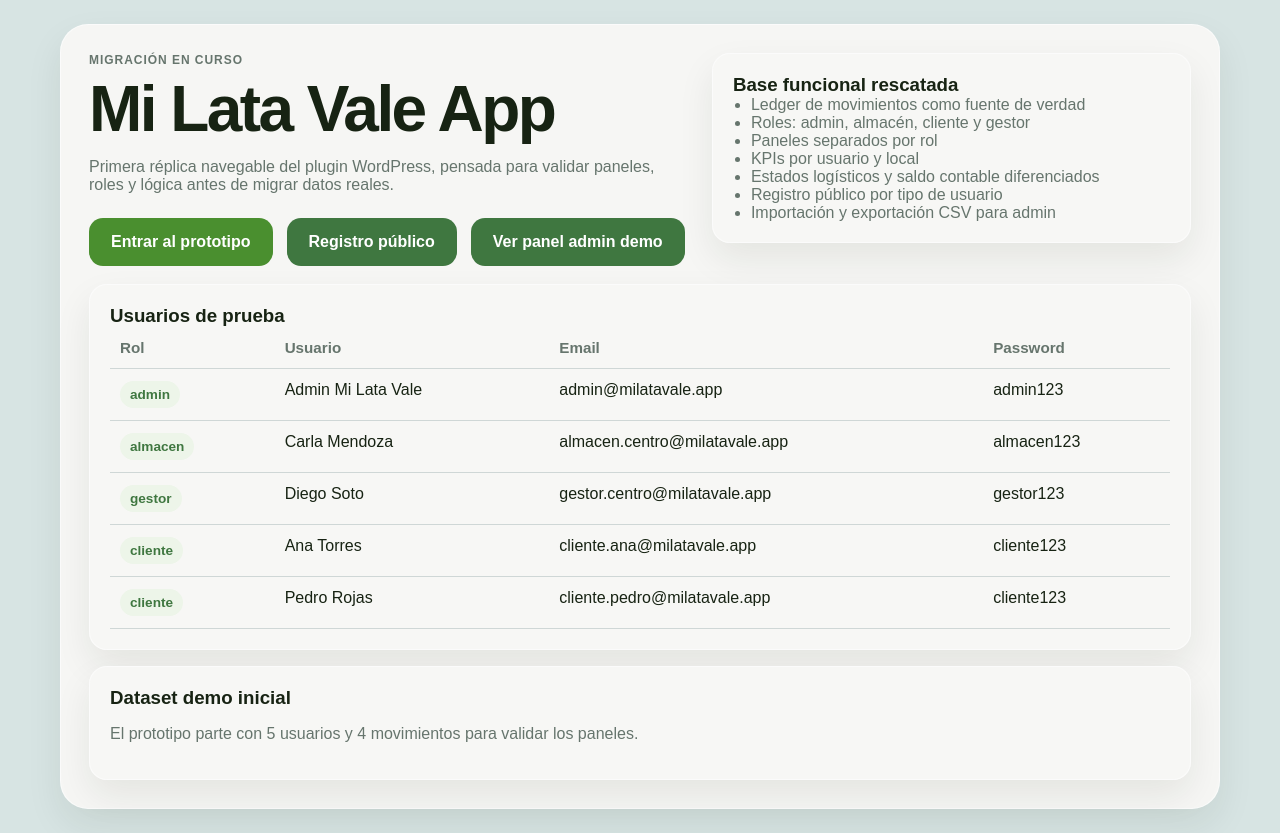
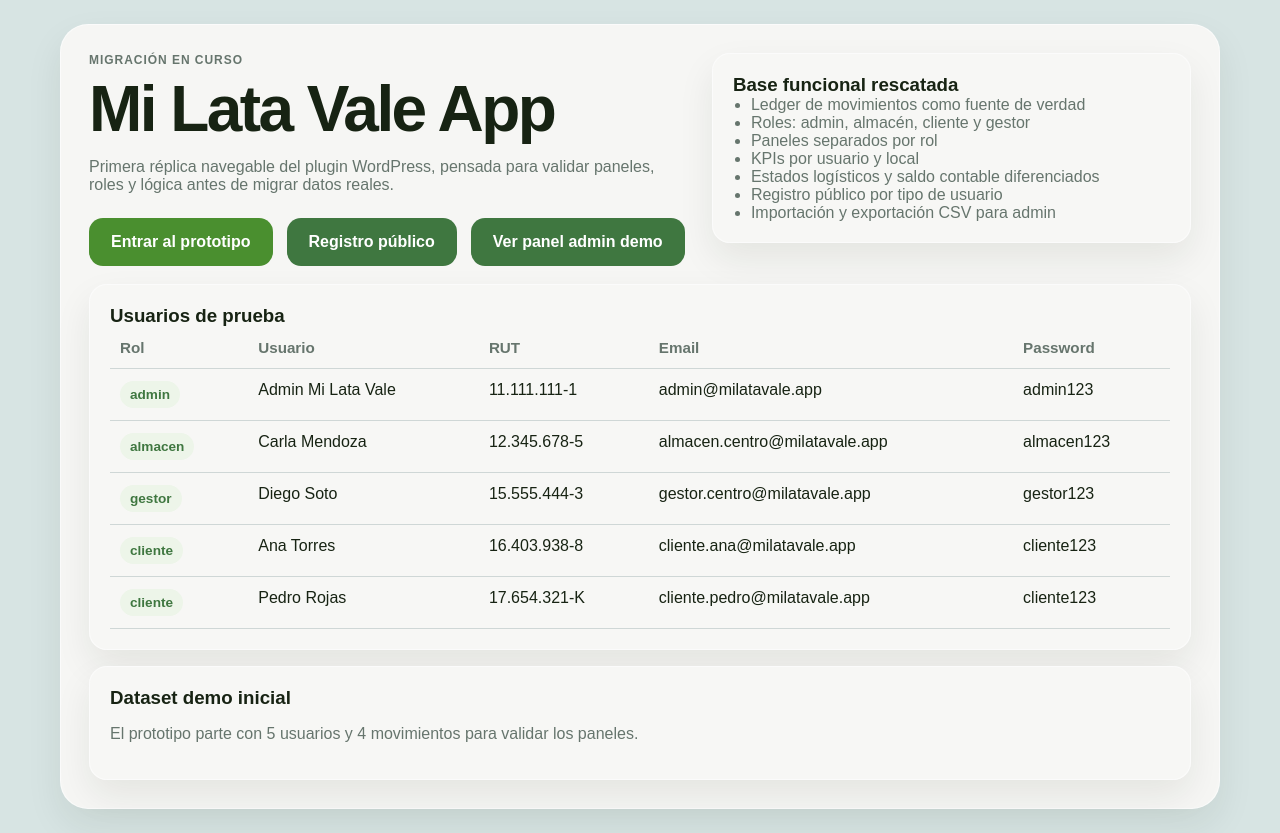
Before and after one commit to aparotm/milatavale, a Next.js app in the folder app/: page / in a window 1280 px wide. Built offline with nearby package versions, Linux system fonts and the light colour scheme; no server answers.

Commit message:
Show demo RUTs on home page

```diff
--- a/app/src/app/page.tsx
+++ b/app/src/app/page.tsx
@@ -54,6 +54,7 @@ export default async function HomePage() {
                   <tr>
                     <th>Rol</th>
                     <th>Usuario</th>
+                    <th>RUT</th>
                     <th>Email</th>
                     <th>Password</th>
                   </tr>
@@ -65,6 +66,7 @@ export default async function HomePage() {
                         <span className="tag">{user.role}</span>
                       </td>
                       <td>{user.fullName}</td>
+                      <td>{user.rut}</td>
                       <td>{user.email}</td>
                       <td>{user.password ?? "demo123"}</td>
                     </tr>
```
